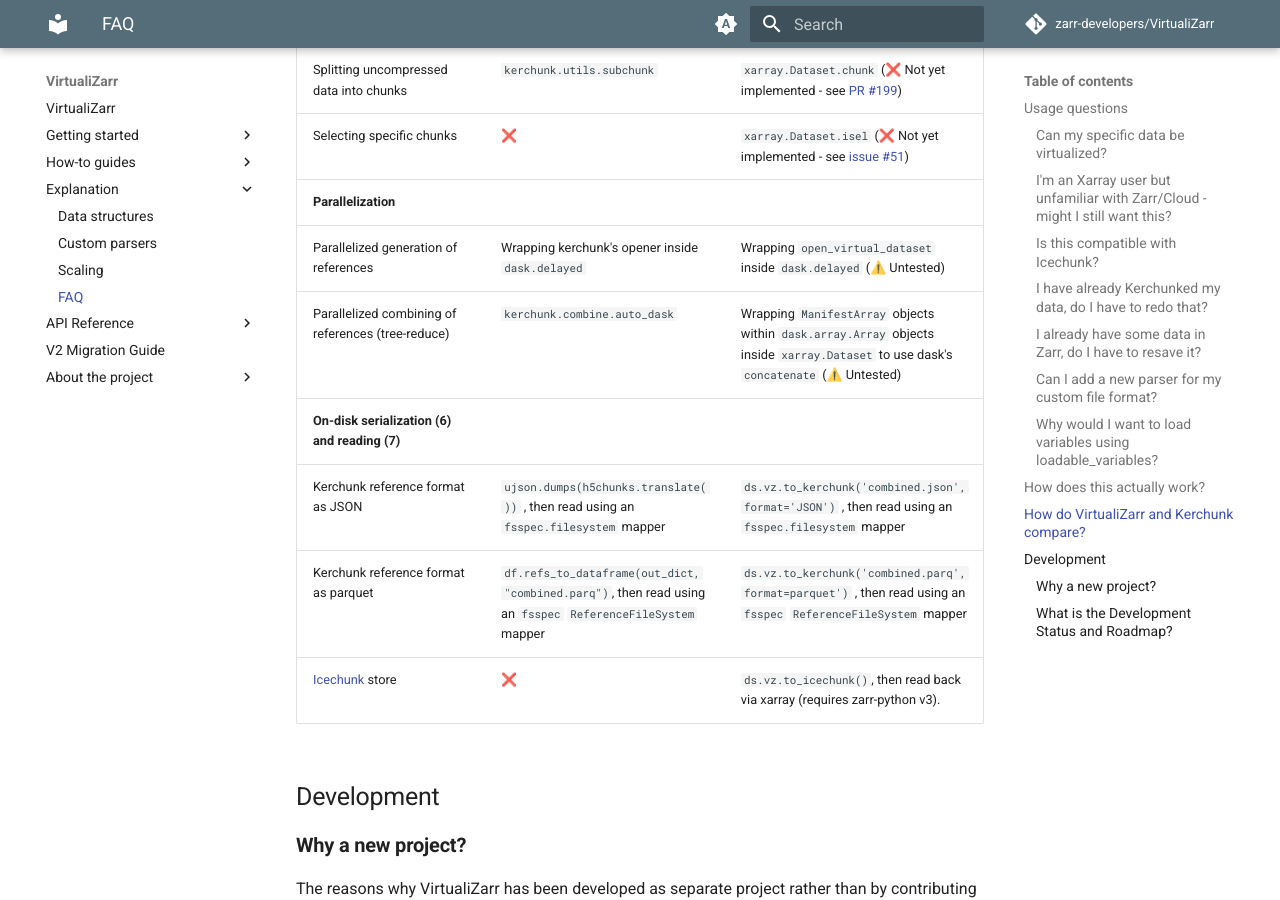
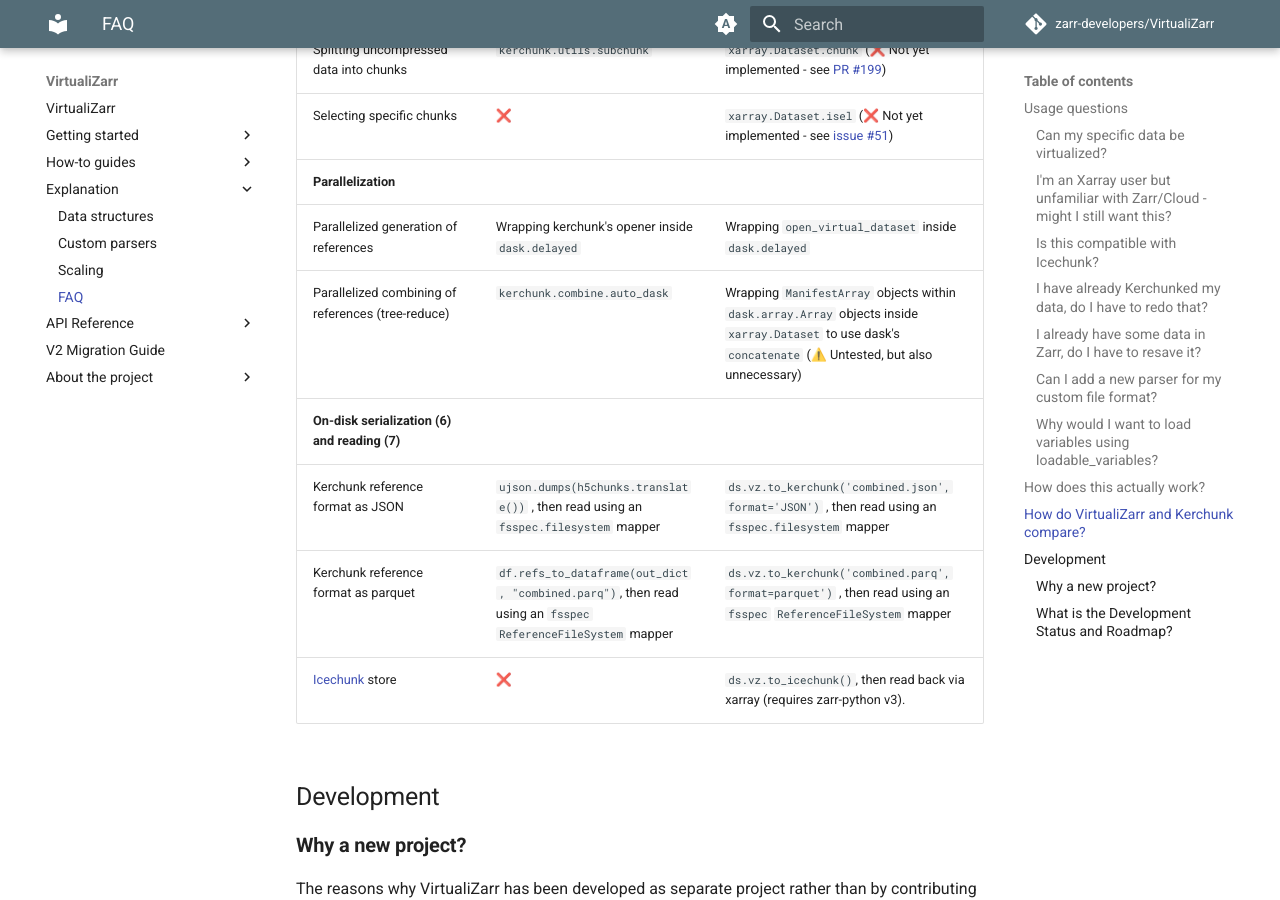
Before and after one commit to zarr-developers/VirtualiZarr, an MkDocs documentation site: the page built from docs/faq.md, in a window 1280 px wide and 900 px high, scrolled down 7212 px. Built offline with MkDocs 1.6.1 and Material for MkDocs 9.7.7, drawn with Linux system fonts in a browser that asks for light colours; comment, search, counter and statistics services are not loaded; the version menu is left out; some of the changed text lies outside the part shown.

Commit message:
Update kerchunk comparison in FAQ (#856)
* add empty release notes

* we do now support parsing zarr v2

* we have certainly tested scaling with dask

```diff
--- a/docs/faq.md
+++ b/docs/faq.md
@@ -154,8 +154,8 @@
 | Splitting uncompressed data into chunks | `kerchunk.utils.subchunk`                                                                                                                                  | `xarray.Dataset.chunk` (❌ Not yet implemented - see [PR #199](https://github.com/zarr-developers/VirtualiZarr/pull/199))
 | Selecting specific chunks | ❌                                                                                                                                  | `xarray.Dataset.isel` (❌ Not yet implemented - see [issue #51](https://github.com/zarr-developers/VirtualiZarr/issues/51))                                                                                                                          |
 **Parallelization**                                                      |                                                                                                                                     |                                                                                                                                                  |
-| Parallelized generation of references                                    | Wrapping kerchunk's opener inside `dask.delayed`                                                                                    | Wrapping `open_virtual_dataset` inside `dask.delayed` (⚠️ Untested)
-| Parallelized combining of references (tree-reduce)                       | `kerchunk.combine.auto_dask`                                                                                                        | Wrapping `ManifestArray` objects within `dask.array.Array` objects inside `xarray.Dataset` to use dask's `concatenate` (⚠️ Untested)                         |
+| Parallelized generation of references                                    | Wrapping kerchunk's opener inside `dask.delayed`                                                                                    | Wrapping `open_virtual_dataset` inside `dask.delayed`
+| Parallelized combining of references (tree-reduce)                       | `kerchunk.combine.auto_dask`                                                                                                        | Wrapping `ManifestArray` objects within `dask.array.Array` objects inside `xarray.Dataset` to use dask's `concatenate` (⚠️ Untested, but also unnecessary)                         |
 | **On-disk serialization (6) and reading (7)**                            |                                                                                                                                     |                                                                                                                                                  |
 | Kerchunk reference format as JSON                                        | `ujson.dumps(h5chunks.translate())` , then read using an `fsspec.filesystem` mapper                                | `ds.vz.to_kerchunk('combined.json', format='JSON')` , then read using an `fsspec.filesystem` mapper                                      |
 | Kerchunk reference format as parquet                                     | `df.refs_to_dataframe(out_dict, "combined.parq")`, then read using an `fsspec` `ReferenceFileSystem` mapper | `ds.vz.to_kerchunk('combined.parq', format=parquet')` , then read using an `fsspec` `ReferenceFileSystem` mapper |
```
Also changed, not shown: other parts of docs/faq.md (+1 -1 lines).
